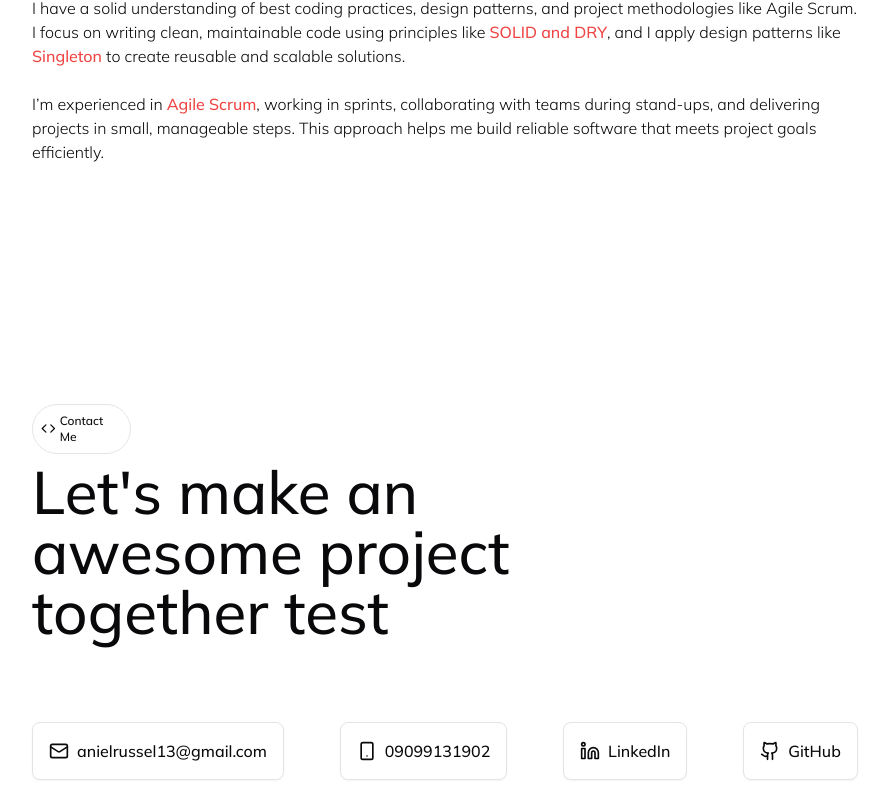
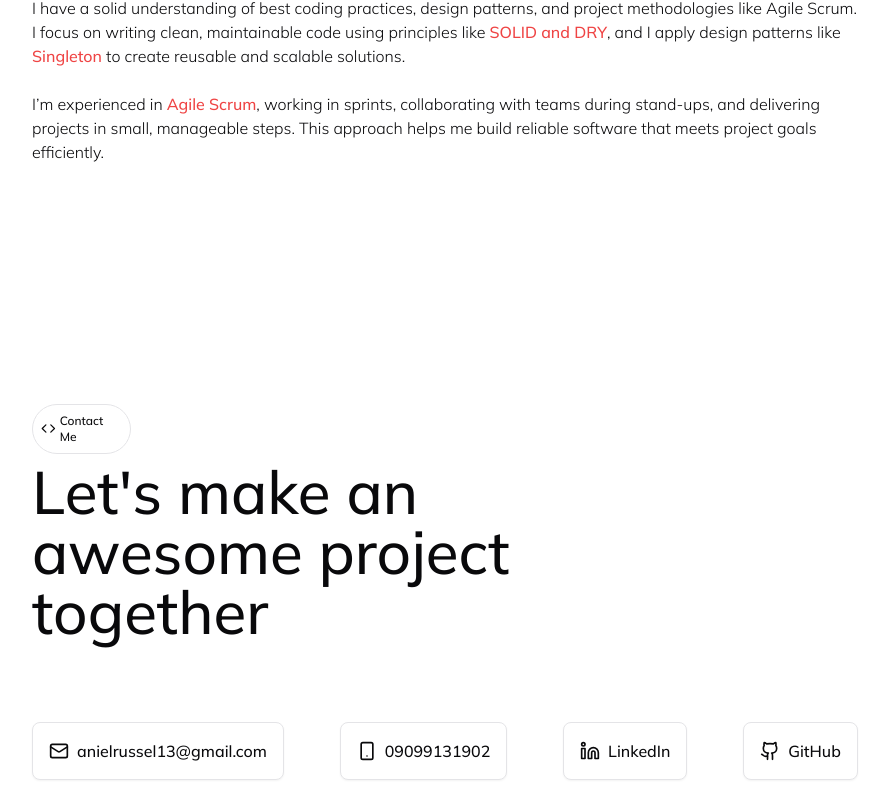
Before and after one commit to anielrussel/website-portfolio, a Next.js app: page / in a window 1280 px wide. Shown: the part 3856-4661 px from the top of the page, without its empty margins (372-1261 px from the left). Built offline with nearby package versions, Linux system fonts and the light colour scheme.

Commit message:
remove 'test' text

```diff
--- a/src/components/sections/contact-me.tsx
+++ b/src/components/sections/contact-me.tsx
@@ -19,7 +19,7 @@ export default function ContactMe() {
                     <Code size={15} /> <p>Contact Me</p>
                 </span>
                 <h1 className="lg:text-6xl text-3xl w-[80%] font-medium text-pretty">
-                    Let's make an awesome project together test
+                    Let's make an awesome project together
                 </h1>
             </section>
 
```
